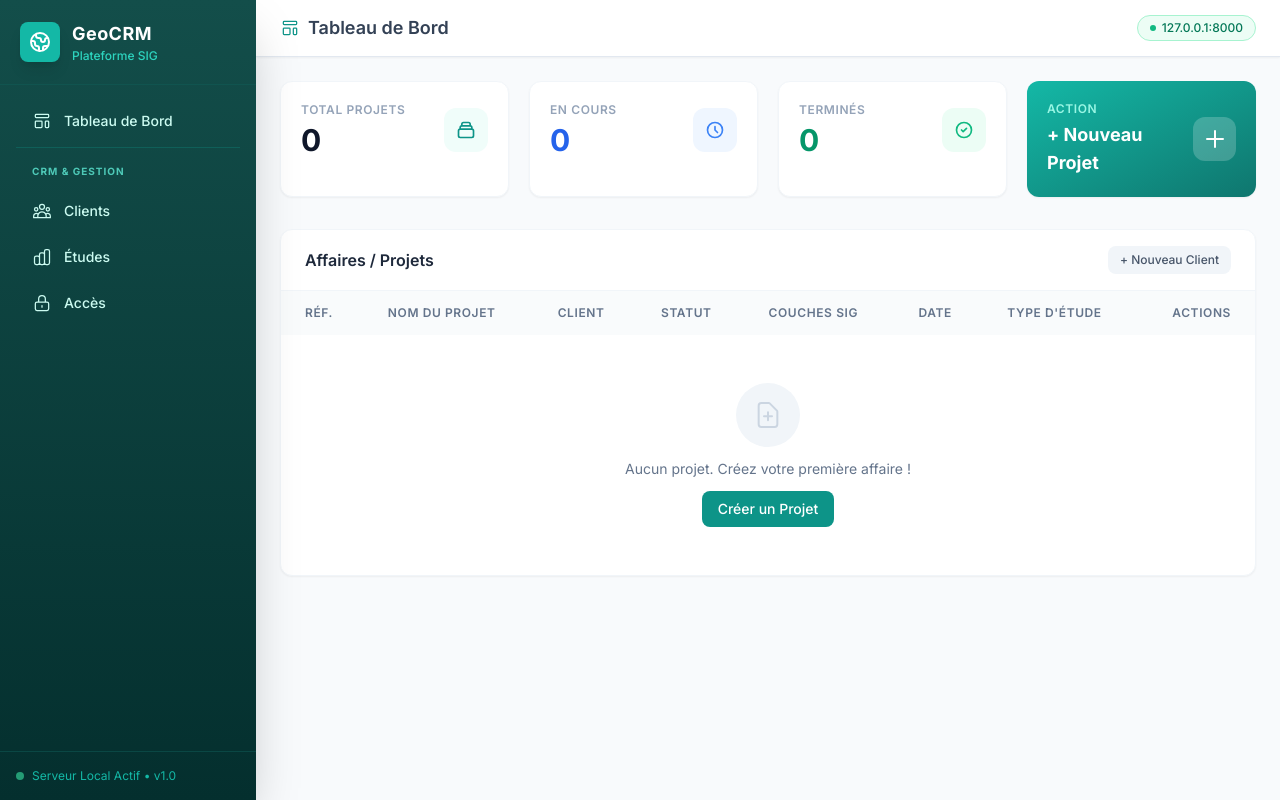
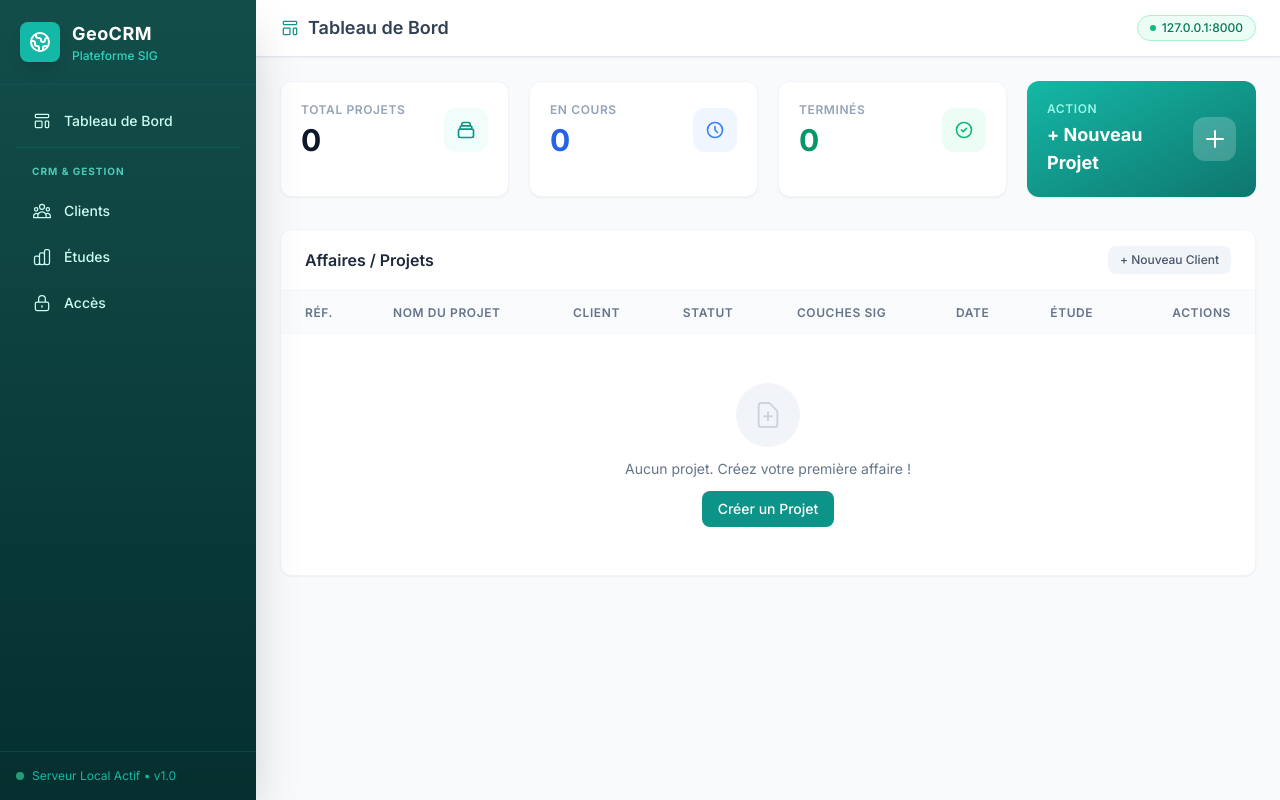
Before and after one commit to digit31/CRM-CALAUDE, a FastAPI app: page / in a window 1280 px wide. Run offline with FastAPI, Linux system fonts and the light colour scheme; data that the repository does not hold is empty; some libraries are stand-ins or nearby versions.

Commit message:
Dashboard : en-tete "Etude" (au lieu de "Type d'etude") + badges statut sur une ligne
- Colonne renommee "Etude" (plus court, evite le retour a la ligne de l'en-tete).
- whitespace-nowrap sur les badges de statut : "En cours" (et les autres) ne se
  coupe plus sur deux lignes.

Co-Authored-By: Claude Opus 4.8 <noreply@anthropic.com>

```diff
--- a/CRM SIG/mon_crm_sig/app/templates/dashboard.html
+++ b/CRM SIG/mon_crm_sig/app/templates/dashboard.html
@@ -89,7 +89,7 @@ Tableau de Bord
                         <th class="px-6 py-3.5 font-semibold">Statut</th>
                         <th class="px-6 py-3.5 font-semibold">Couches SIG</th>
                         <th class="px-6 py-3.5 font-semibold">Date</th>
-                        <th class="px-6 py-3.5 font-semibold">Type d'étude</th>
+                        <th class="px-6 py-3.5 font-semibold whitespace-nowrap">Étude</th>
                         <th class="px-6 py-3.5 font-semibold text-right">Actions</th>
                     </tr>
                 </thead>
@@ -109,15 +109,15 @@ Tableau de Bord
                         <td class="px-6 py-4 text-sm text-slate-500">{{ projet.client.nom if projet.client else "—" }}</td>
                         <td class="px-6 py-4">
                             {% if projet.statut == "Nouveau" %}
-                            <span class="inline-flex items-center px-2.5 py-1 rounded-full text-xs font-semibold bg-violet-100 text-violet-700">Nouveau</span>
+                            <span class="inline-flex items-center whitespace-nowrap px-2.5 py-1 rounded-full text-xs font-semibold bg-violet-100 text-violet-700">Nouveau</span>
                             {% elif projet.statut == "En cours" %}
-                            <span class="inline-flex items-center px-2.5 py-1 rounded-full text-xs font-semibold bg-blue-100 text-blue-700">En cours</span>
+                            <span class="inline-flex items-center whitespace-nowrap px-2.5 py-1 rounded-full text-xs font-semibold bg-blue-100 text-blue-700">En cours</span>
                             {% elif projet.statut == "Terminé" %}
-                            <span class="inline-flex items-center px-2.5 py-1 rounded-full text-xs font-semibold bg-emerald-100 text-emerald-700">Terminé</span>
+                            <span class="inline-flex items-center whitespace-nowrap px-2.5 py-1 rounded-full text-xs font-semibold bg-emerald-100 text-emerald-700">Terminé</span>
                             {% elif projet.statut == "Archivé" %}
-                            <span class="inline-flex items-center px-2.5 py-1 rounded-full text-xs font-semibold bg-slate-100 text-slate-600">Archivé</span>
+                            <span class="inline-flex items-center whitespace-nowrap px-2.5 py-1 rounded-full text-xs font-semibold bg-slate-100 text-slate-600">Archivé</span>
                             {% else %}
-                            <span class="inline-flex items-center px-2.5 py-1 rounded-full text-xs font-semibold bg-slate-100 text-slate-600">{{ projet.statut }}</span>
+                            <span class="inline-flex items-center whitespace-nowrap px-2.5 py-1 rounded-full text-xs font-semibold bg-slate-100 text-slate-600">{{ projet.statut }}</span>
                             {% endif %}
                         </td>
                         <td class="px-6 py-4">
```
